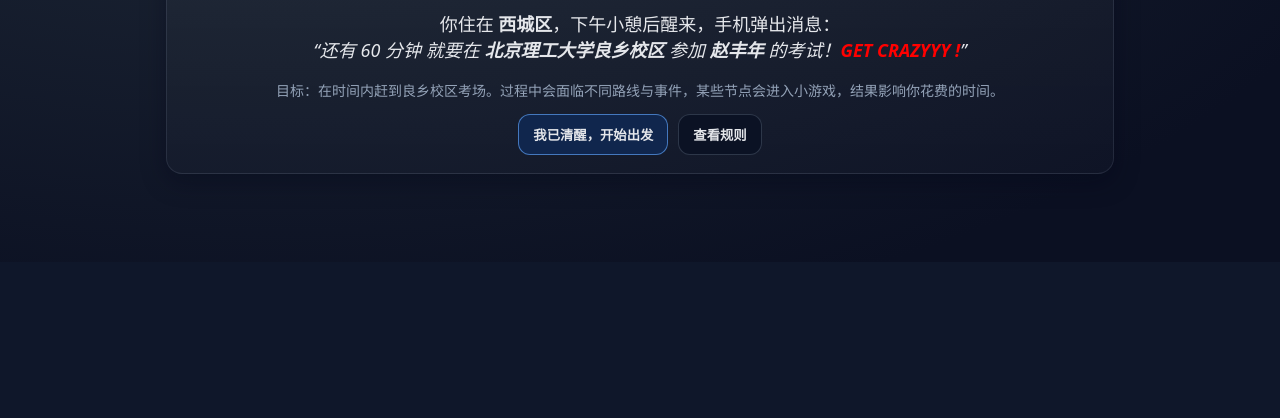
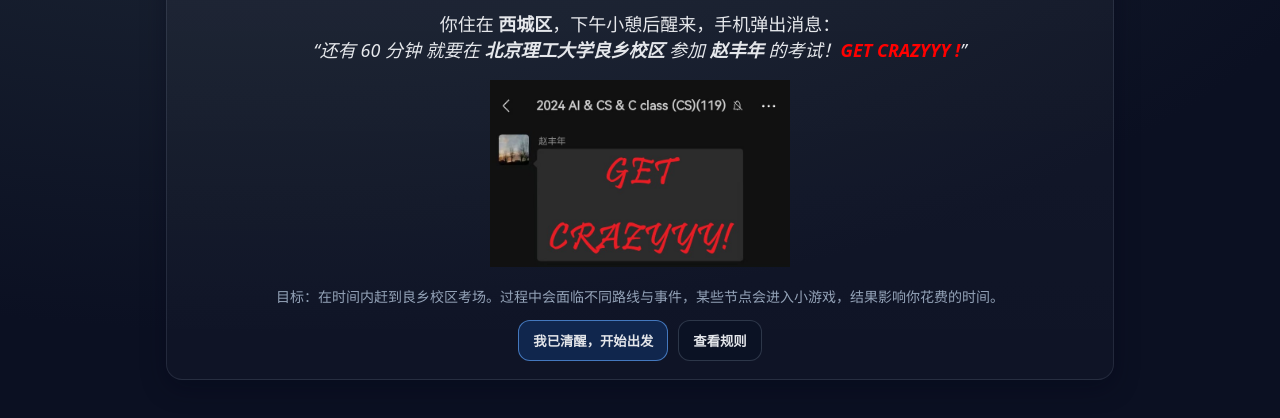
Before and after one commit to shuangboxu/game, a plain HTML site: page index.html in a window 1280 px wide. Shown: the part 202-620 px from the top of the page. Drawn offline with Linux system fonts and the light colour scheme.

Commit message:
Update index.html

```diff
--- a/index.html
+++ b/index.html
@@ -26,6 +26,9 @@
       你住在 <strong>西城区</strong>，下午小憩后醒来，手机弹出消息：<br>
       <em>“还有 60 分钟 就要在 <strong>北京理工大学良乡校区</strong> 参加 <strong>赵丰年</strong> 的考试！<span style="color:red; font-weight:bold;">GET CRAZYYY !</span>”</em>
     </p>
+    <div style="text-align:center; margin-top:10px;">
+    <img src="crazy.jpg" alt="crazy" style="max-width:300px;">
+    </div>
 
     <p class="muted" style="text-align:center;">
       目标：在时间内赶到良乡校区考场。过程中会面临不同路线与事件，某些节点会进入小游戏，结果影响你花费的时间。
```
